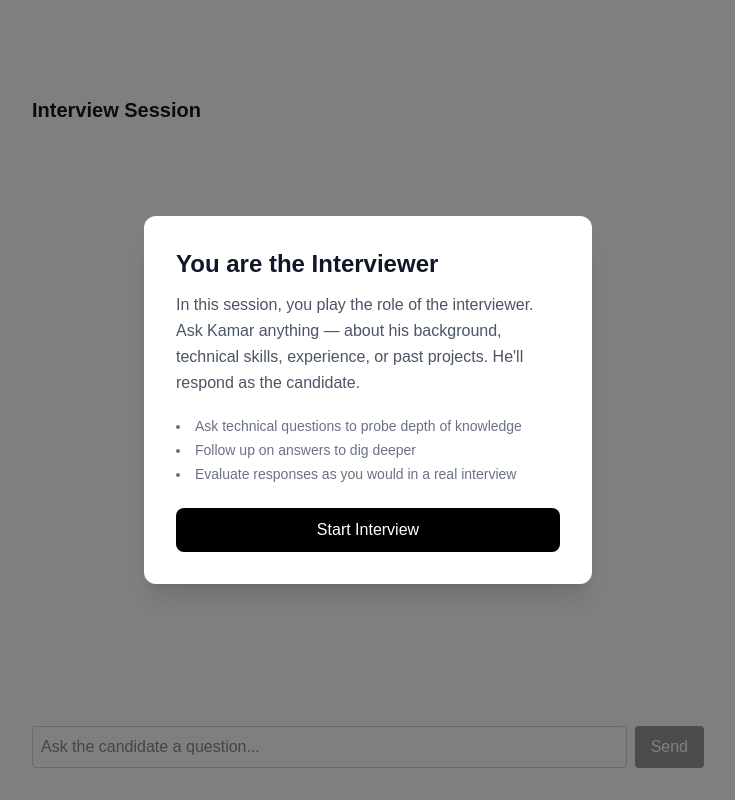
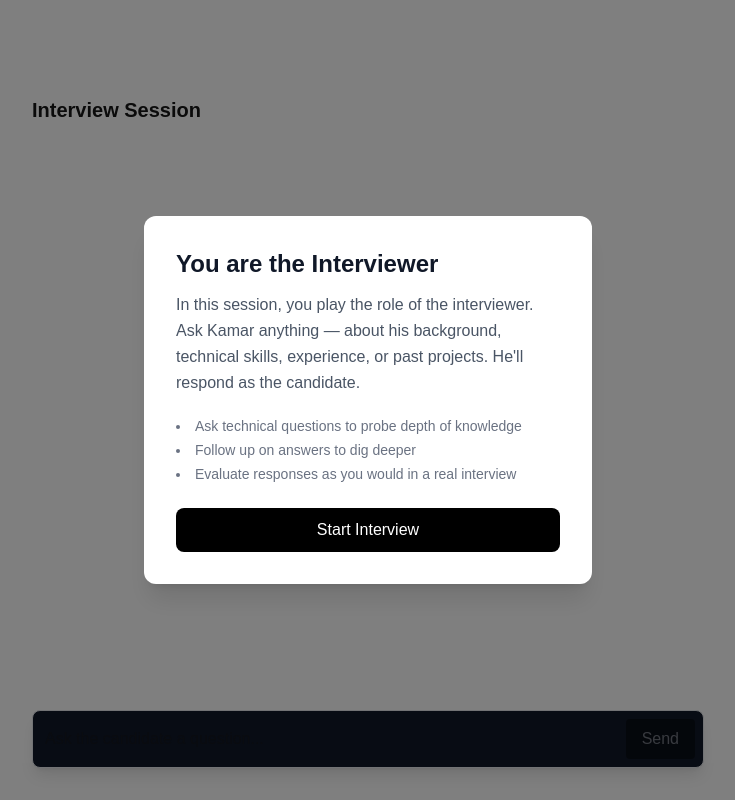
Before and after one commit to kamarlaylatt/interviewer-chat, a Next.js app: page / in a window 1280 px wide. Shown: the whole page, without its empty margins (272-1007 px from the left). Built offline with nearby package versions, Linux system fonts and the light colour scheme.

Commit message:
Improve chat input styling with dark theme and border

```diff
--- a/app/page.tsx
+++ b/app/page.tsx
@@ -55,9 +55,9 @@ export default function Chat() {
           setInput('');
         }}
       >
-        <div className="flex gap-2">
+        <div className="flex gap-2 bg-gray-900 border border-gray-200 rounded-lg shadow-lg p-2">
           <input
-            className="flex-1 border border-gray-300 rounded p-2"
+            className="flex-1 border-none outline-none p-1 bg-transparent"
             value={input}
             placeholder="Ask the candidate a question..."
             onChange={e => setInput(e.currentTarget.value)}
```
